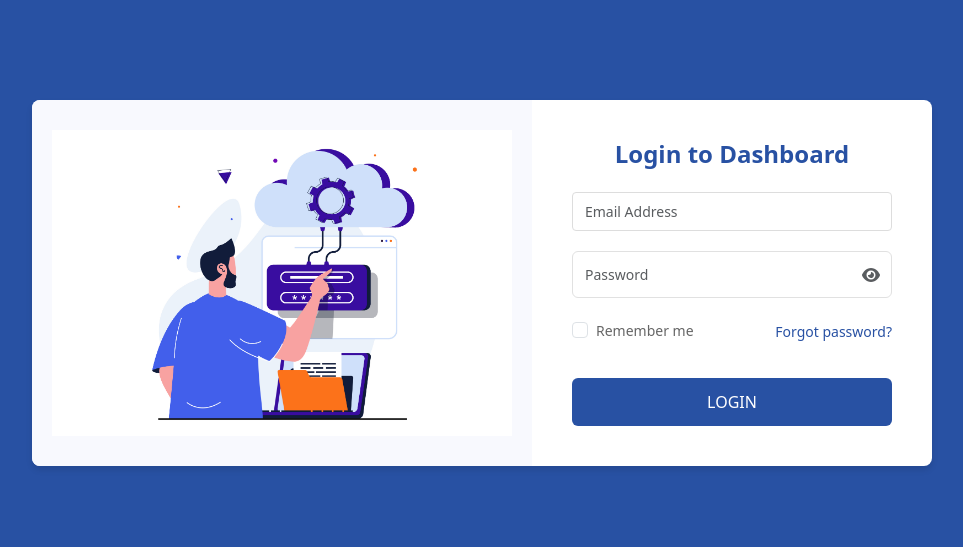
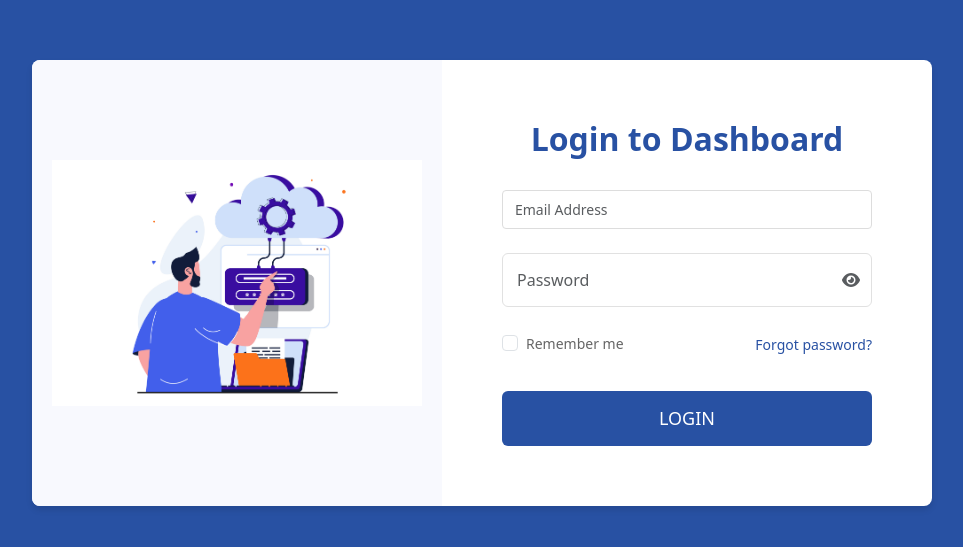
Before and after one commit to Arjun643/bootstrap-admin-template, a React (Create React App) app: page /login in a window 1280 px wide. Shown: the part 117-664 px from the top of the page, without its empty margins (158-1121 px from the left). Built offline with nearby package versions, Linux system fonts and the light colour scheme; what ag-grid-community would draw is missing.

Commit message:
improvement(sidebar): sidebar improvement

```diff
--- a/src/pages/login/login.scss
+++ b/src/pages/login/login.scss
@@ -33,29 +33,29 @@
 
 .login-form-section {
   flex: 1;
-  padding: 40px;
-  min-width: 320px;
-  max-width: 400px;
+  padding: 60px;
+  min-width: 400px;
+  max-width: 500px;
 }
 
 .login-title {
   color: #2851a3;
-  margin-bottom: 24px;
-  font-size: 24px;
+  margin-bottom: 32px;
+  font-size: 32px;
   font-weight: 600;
   text-align: center;
 }
 
 .form-group {
-  margin-bottom: 20px;
+  margin-bottom: 24px;
 }
 
 .form-control {
   width: 100%;
-  padding: 12px;
+  padding: 14px;
   border: 1px solid #e1e1e1;
   border-radius: 6px;
-  font-size: 14px;
+  font-size: 16px;
 
   &:focus {
     border-color: #2851a3;
@@ -66,12 +66,12 @@
 
 .login-btn {
   width: 100%;
-  padding: 12px;
+  padding: 14px;
   background-color: #2851a3;
   color: white;
   border: none;
   border-radius: 6px;
-  font-size: 16px;
+  font-size: 18px;
   font-weight: 500;
   cursor: pointer;
   margin-top: 10px;
@@ -94,8 +94,8 @@
 
 .signup-text {
   text-align: center;
-  margin-top: 20px;
-  font-size: 14px;
+  margin-top: 32px;
+  font-size: 16px;
   color: #666;
 
   a {
```
